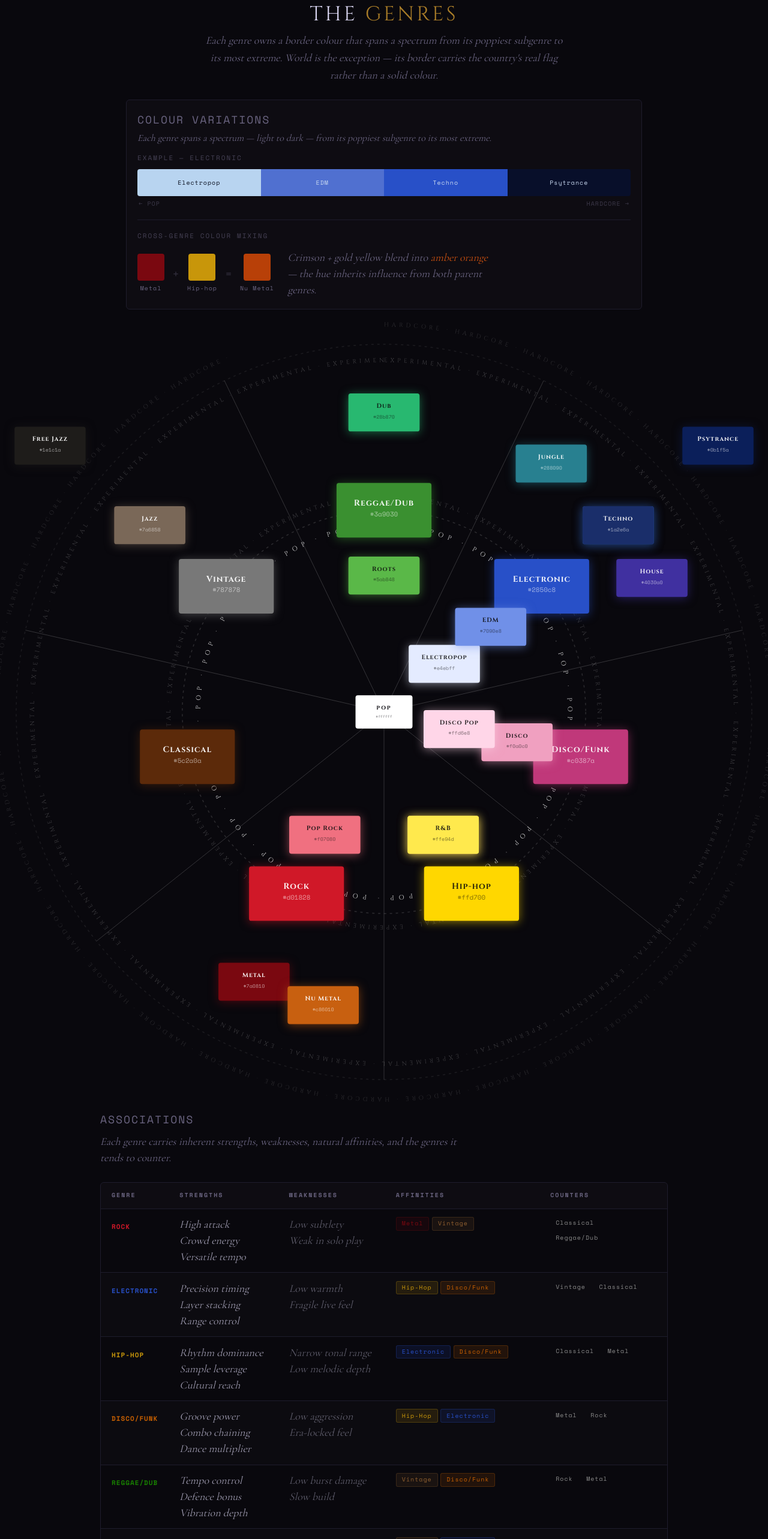
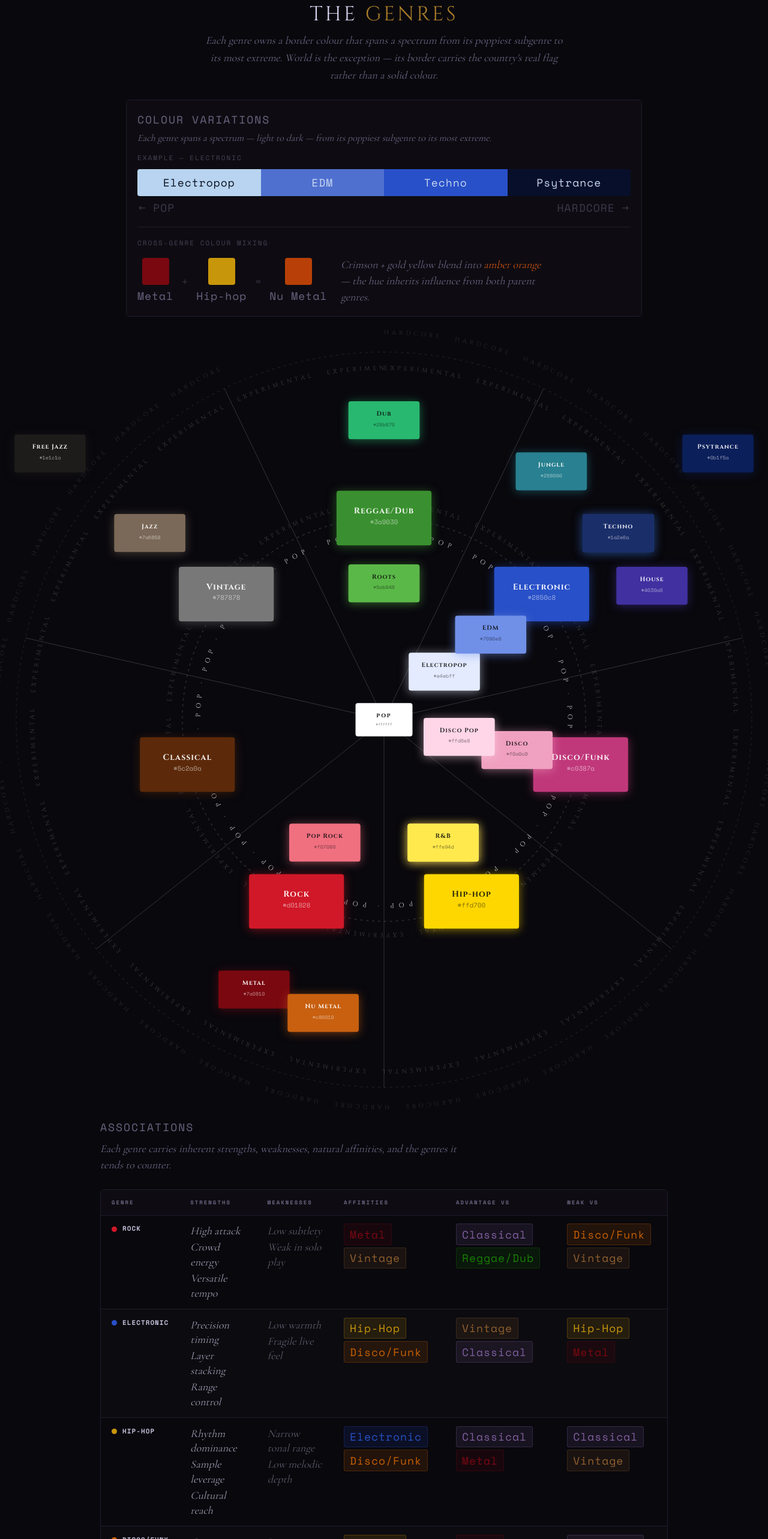
Before and after one commit to BehindTheMusicTree/the-music-deck-assets, a Next.js app: page /genres in a window 1280 px wide. Shown: the part 234-2800 px from the top of the page at 60% size. Built offline with nearby package versions, Linux system fonts and the light colour scheme.

Commit message:
feat: refactor genre associations and update card data structure for improved clarity

```diff
--- a/app/cards/page.tsx
+++ b/app/cards/page.tsx
@@ -400,36 +400,6 @@ const MOCK_CARDS: Record<string, CardData> = {
     rarity: "Epic",
     artwork: `${ART}artwork.example-miles-davis-so-what-v1.png`,
   },
-  World: {
-    id: 10,
-    title: "Maria Maria",
-    artist: "Santana",
-    year: 1999,
-    genre: "World",
-    subgenre: "Latin",
-    ability: "Duende",
-    abilityDesc: "Draws one card from the World pile when played.",
-    power: 68,
-    pop: 80,
-    exp: 62,
-    rarity: "Common",
-    artwork: `${ART}artwork.example-carlos-santana-maria-maria-v1.png`,
-  },
-  Metal: {
-    id: 11,
-    title: "Enter Sandman",
-    artist: "Metallica",
-    year: 1991,
-    genre: "Metal",
-    subgenre: "Thrash",
-    ability: "Thrash",
-    abilityDesc: "Stuns the opponent for one turn after a critical hit.",
-    power: 90,
-    pop: 68,
-    exp: 76,
-    rarity: "Legendary",
-    artwork: `${ART}artwork.example-metallica-enter-sandman-v1.png`,
-  },
 };
 
 export default function CardsPage() {
--- a/app/genres/page.tsx
+++ b/app/genres/page.tsx
@@ -48,7 +48,7 @@ export default function GenresPage() {
               ].map(({ label, color, text }) => (
                 <div
                   key={label}
-                  className="flex-1 flex items-center justify-center font-mono text-[10px] tracking-[1px]"
+                  className="flex-1 flex items-center justify-center font-mono  tracking-[1px]"
                   style={{ background: color, color: text ?? "#c8d8f0" }}
                 >
                   {label}
@@ -56,10 +56,10 @@ export default function GenresPage() {
               ))}
             </div>
             <div className="flex justify-between mt-1 px-0.5">
-              <span className="font-mono text-[10px] text-muted opacity-50 tracking-[1px]">
+              <span className="font-mono  text-muted opacity-50 tracking-[1px]">
                 ← POP
               </span>
-              <span className="font-mono text-[10px] text-muted opacity-50 tracking-[1px]">
+              <span className="font-mono  text-muted opacity-50 tracking-[1px]">
                 HARDCORE →
               </span>
             </div>
@@ -80,7 +80,7 @@ export default function GenresPage() {
                   className="w-10 h-10 rounded-[4px]"
                   style={{ background: "#7a0810" }}
                 />
-                <span className="font-mono text-[10px] tracking-[1px] text-muted">
+                <span className="font-mono  tracking-[1px] text-muted">
                   Metal
                 </span>
               </div>
@@ -93,7 +93,7 @@ export default function GenresPage() {
                   className="w-10 h-10 rounded-[4px]"
                   style={{ background: "#c8960a" }}
                 />
-                <span className="font-mono text-[10px] tracking-[1px] text-muted">
+                <span className="font-mono  tracking-[1px] text-muted">
                   Hip-hop
                 </span>
               </div>
@@ -106,7 +106,7 @@ export default function GenresPage() {
                   className="w-10 h-10 rounded-[4px]"
                   style={{ background: "#b84008" }}
                 />
-                <span className="font-mono text-[10px] tracking-[1px] text-muted">
+                <span className="font-mono  tracking-[1px] text-muted">
                   Nu Metal
                 </span>
               </div>
--- a/components/GenreAssociations.tsx
+++ b/components/GenreAssociations.tsx
@@ -14,7 +14,8 @@ type Row = {
   strengths: string[];
   weaknesses: string[];
   affinities: string[];
-  counters: string[];
+  advantageVs: string[];
+  weakVs: string[];
 };
 
 const ROWS: Row[] = [
@@ -23,63 +24,71 @@ const ROWS: Row[] = [
     strengths: ["High attack", "Crowd energy", "Versatile tempo"],
     weaknesses: ["Low subtlety", "Weak in solo play"],
     affinities: ["Metal", "Vintage"],
-    counters: ["Classical", "Reggae/Dub"],
+    advantageVs: ["Classical", "Reggae/Dub"],
+    weakVs: ["Disco/Funk", "Vintage"],
   },
   {
     genre: "Electronic",
     strengths: ["Precision timing", "Layer stacking", "Range control"],
     weaknesses: ["Low warmth", "Fragile live feel"],
     affinities: ["Hip-Hop", "Disco/Funk"],
-    counters: ["Vintage", "Classical"],
+    advantageVs: ["Vintage", "Classical"],
+    weakVs: ["Hip-Hop", "Metal"],
   },
   {
     genre: "Hip-Hop",
     strengths: ["Rhythm dominance", "Sample leverage", "Cultural reach"],
     weaknesses: ["Narrow tonal range", "Low melodic depth"],
     affinities: ["Electronic", "Disco/Funk"],
-    counters: ["Classical", "Metal"],
+    advantageVs: ["Classical", "Metal"],
+    weakVs: ["Classical", "Vintage"],
   },
   {
     genre: "Disco/Funk",
     strengths: ["Groove power", "Combo chaining", "Dance multiplier"],
     weaknesses: ["Low aggression", "Era-locked feel"],
     affinities: ["Hip-Hop", "Electronic"],
-    counters: ["Metal", "Rock"],
+    advantageVs: ["Metal", "Rock"],
+    weakVs: ["Classical", "Metal"],
   },
   {
     genre: "Reggae/Dub",
     strengths: ["Tempo control", "Defence bonus", "Vibration depth"],
     weaknesses: ["Low burst damage", "Slow build"],
     affinities: ["Vintage", "Disco/Funk"],
-    counters: ["Rock", "Metal"],
+    advantageVs: ["Rock", "Metal"],
+    weakVs: ["Electronic", "Classical"],
   },
   {
     genre: "Classical",
     strengths: ["Harmonic complexity", "Sustained power", "Prestige bonus"],
     weaknesses: ["Slow ramp", "Low crowd energy"],
     affinities: ["Vintage", "Electronic"],
-    counters: ["Hip-Hop", "Disco/Funk"],
+    advantageVs: ["Hip-Hop", "Disco/Funk"],
+    weakVs: ["Rock", "Electronic"],
   },
   {
     genre: "Vintage",
     strengths: ["Nostalgia bonus", "Wide affinity pool", "Authenticity"],
     weaknesses: ["Low tech ceiling", "Era vulnerability"],
     affinities: ["Rock", "Classical", "Reggae/Dub"],
-    counters: ["Electronic", "Hip-Hop"],
+    advantageVs: ["Electronic", "Hip-Hop"],
+    weakVs: ["Rock", "Metal"],
   },
   {
     genre: "Metal",
     strengths: ["Max aggression", "Shred tempo", "Endurance"],
     weaknesses: ["Low crossover appeal", "Narrow combos"],
     affinities: ["Rock", "Electronic"],
-    counters: ["Reggae/Dub", "Disco/Funk"],
+    advantageVs: ["Reggae/Dub", "Disco/Funk"],
+    weakVs: ["Hip-Hop", "Disco/Funk"],
   },
 ];
 
 function Pill({ label, color }: { label: string; color: string }) {
   return (
     <span
-      className="inline-block font-mono text-[10px] tracking-[1px] px-2 py-0.5 rounded-[3px] mr-1 mb-1 whitespace-nowrap"
+      className="inline-block font-mono  tracking-[1px] px-2 py-0.5 rounded-[3px] mr-1 mb-1 whitespace-nowrap"
       style={{
         background: `${color}22`,
         color,
@@ -111,11 +120,12 @@ export default function GenreAssociations() {
                 "Strengths",
                 "Weaknesses",
                 "Affinities",
-                "Counters",
+                "Advantage vs",
+                "Weak vs",
               ].map((h) => (
                 <th
                   key={h}
-                  className="text-left font-mono text-[10px] tracking-[2px] uppercase text-muted px-4 py-3"
+                  className="text-left font-mono text-[9px] tracking-[2px] uppercase text-muted px-4 py-3"
                 >
                   {h}
                 </th>
@@ -135,11 +145,14 @@ export default function GenreAssociations() {
                   }}
                 >
                   <td className="px-4 py-3 align-top">
-                    <span
-                      className="font-mono text-[11px] tracking-[1px] font-semibold whitespace-nowrap"
-                      style={{ color }}
-                    >
-                      {row.genre.toUpperCase()}
+                    <span className="flex items-center gap-2 whitespace-nowrap">
+                      <span
+                        className="inline-block w-2 h-2 rounded-full shrink-0"
+                        style={{ background: color }}
+                      />
+                      <span className="font-mono text-[11px] tracking-[1px] font-semibold text-white/90">
+                        {row.genre.toUpperCase()}
+                      </span>
                     </span>
                   </td>
                   <td className="px-4 py-3 align-top">
@@ -179,8 +192,23 @@ export default function GenreAssociations() {
                   </td>
                   <td className="px-4 py-3 align-top">
                     <div className="flex flex-wrap">
-                      {row.counters.map((c) => (
-                        <Pill key={c} label={c} color="#888" />
+                      {row.advantageVs.map((a) => (
+                        <Pill
+                          key={a}
+                          label={a}
+                          color={GENRE_COLOR[a] ?? "#888"}
+                        />
+                      ))}
+                    </div>
+                  </td>
+                  <td className="px-4 py-3 align-top">
+                    <div className="flex flex-wrap">
+                      {row.weakVs.map((w) => (
+                        <Pill
+                          key={w}
+                          label={w}
+                          color={GENRE_COLOR[w] ?? "#888"}
+                        />
                       ))}
                     </div>
                   </td>
```
